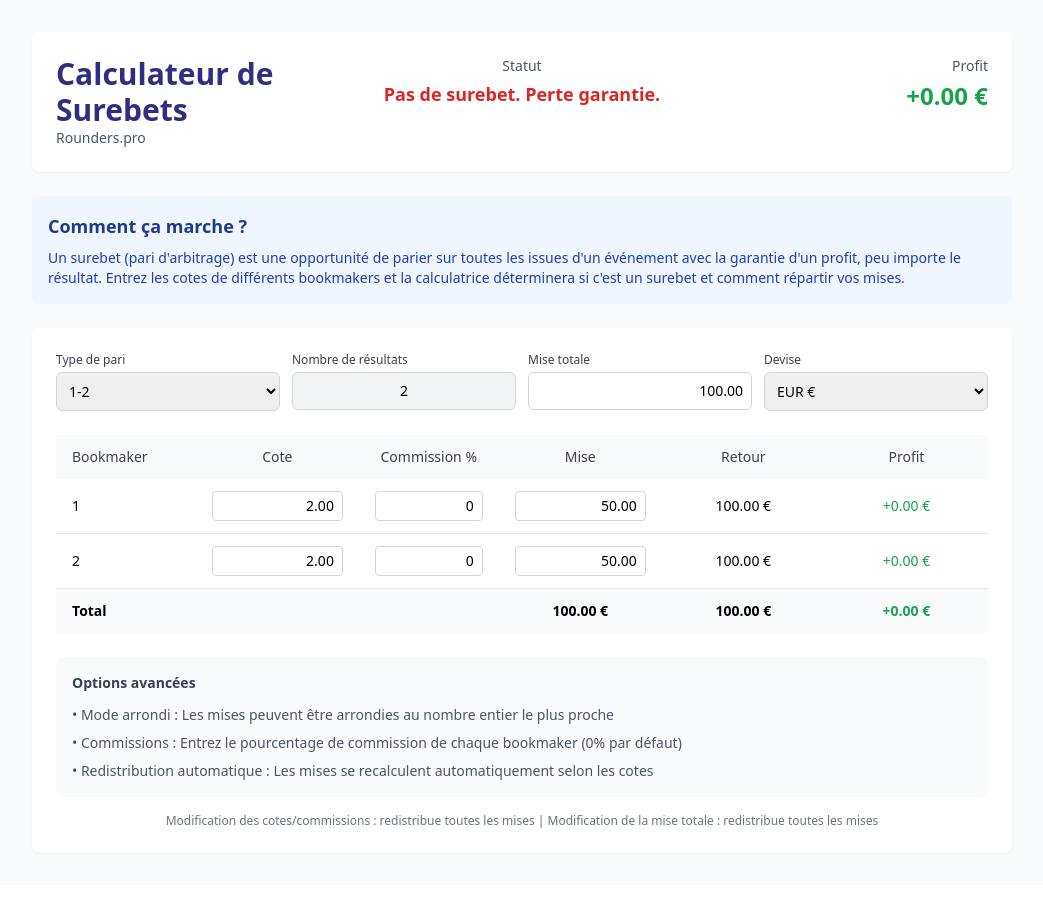
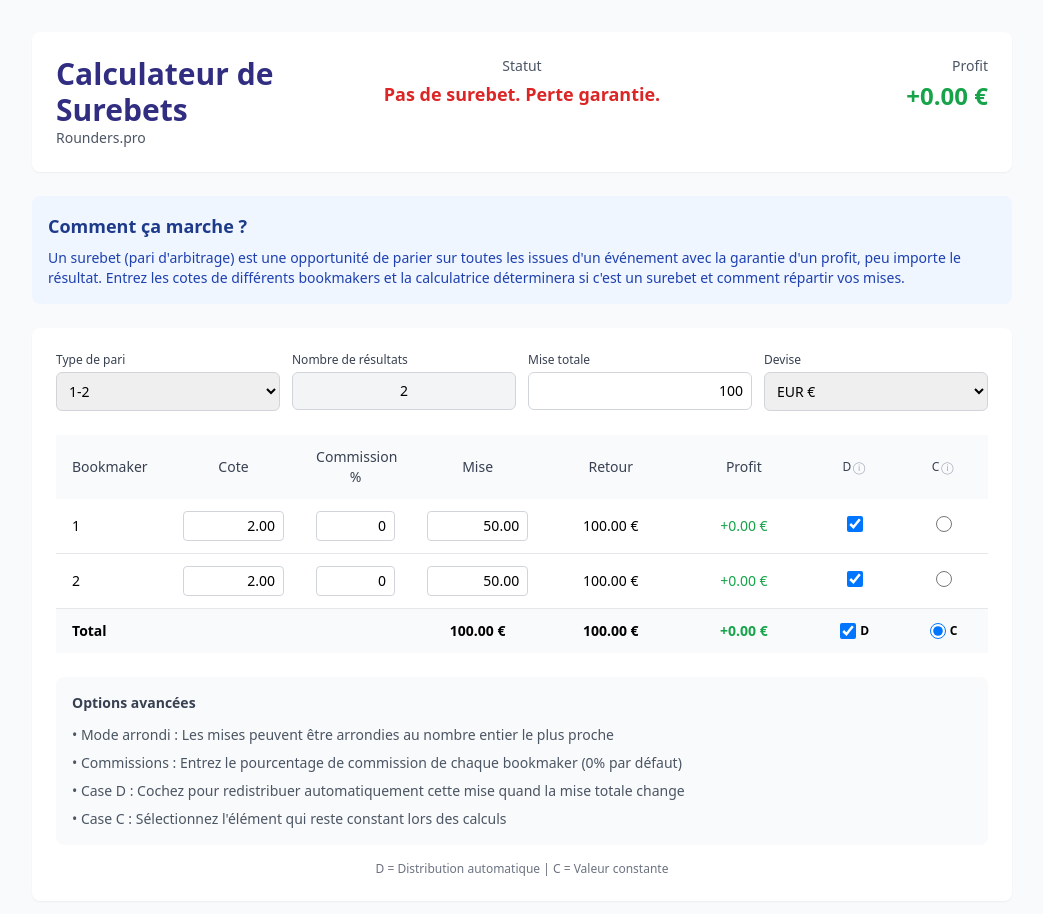
Before and after one commit to Web-Online-Concept/rounders-pro, a Next.js app: page /outils/surebet-calculatrice in a window 1280 px wide. Shown: the top 914 px of the page, without its empty margins (118-1161 px from the left). Before the commit the page ends 885 px from the top, so only its background shows below. Built offline with nearby package versions, Linux system fonts and the light colour scheme.

Commit message:
Update SurebetCalculator.js

```diff
--- a/app/outils/surebet-calculatrice/SurebetCalculator.js
+++ b/app/outils/surebet-calculatrice/SurebetCalculator.js
@@ -16,6 +16,15 @@ const SurebetCalculator = () => {
   const [stake1, setStake1] = useState('50.00');
   const [stake2, setStake2] = useState('50.00');
   const [stake3, setStake3] = useState('0.00');
+
+  // États pour les checkboxes D (Distribution)
+  const [distribute1, setDistribute1] = useState(true);
+  const [distribute2, setDistribute2] = useState(true);
+  const [distribute3, setDistribute3] = useState(true);
+  const [distributeAll, setDistributeAll] = useState(true);
+
+  // État pour le mode C (Constant) - par défaut sur sum
+  const [fixedMode, setFixedMode] = useState('sum');
 
   // Timers pour le debounce
   const oddsTimerRef = useRef(null);
@@ -101,7 +110,7 @@ const SurebetCalculator = () => {
     };
   };
 
-  // Redistribuer les mises selon la mise totale
+  // Redistribuer les mises selon la mise totale (seulement celles avec D coché)
   const redistributeStakes = () => {
     const total = parseFloat(totalStake) || 0;
     if (total <= 0) return;
@@ -122,25 +131,88 @@ const SurebetCalculator = () => {
     const adjOdds2 = o2 * (1 - c2 / 100);
     const adjOdds3 = outcomeCount === 3 ? o3 * (1 - c3 / 100) : 1;
 
-    // Somme des inverses
-    let sumInverse = 0;
-    if (adjOdds1 > 0) sumInverse += 1/adjOdds1;
-    if (adjOdds2 > 0) sumInverse += 1/adjOdds2;
-    if (outcomeCount === 3 && adjOdds3 > 0) sumInverse += 1/adjOdds3;
+    // Si C est sur sum, on redistribue selon D
+    if (fixedMode === 'sum') {
+      // Calculer les mises pour les paris avec D coché
+      const distributes = [distribute1, distribute2, outcomeCount === 3 ? distribute3 : false];
+      const currentStakes = [parseFloat(stake1) || 0, parseFloat(stake2) || 0, parseFloat(stake3) || 0];
+      const adjOdds = [adjOdds1, adjOdds2, adjOdds3];
 
-    if (sumInverse === 0) return;
+      // Calculer la somme des mises fixes (D décoché)
+      let fixedTotal = 0;
+      for (let i = 0; i < outcomeCount; i++) {
+        if (!distributes[i]) {
+          fixedTotal += currentStakes[i];
+        }
+      }
 
-    // Calcul des nouvelles mises pour avoir le même retour peu importe l'issue
-    const newStake1 = total * (1/adjOdds1) / sumInverse;
-    const newStake2 = total * (1/adjOdds2) / sumInverse;
-    const newStake3 = outcomeCount === 3 ? total * (1/adjOdds3) / sumInverse : 0;
+      // Reste à distribuer
+      const toDistribute = total - fixedTotal;
+      if (toDistribute < 0) return; // Pas assez pour couvrir les mises fixes
 
+      // Somme des inverses pour les mises à distribuer
+      let sumInverseDistribute = 0;
+      for (let i = 0; i < outcomeCount; i++) {
+        if (distributes[i] && adjOdds[i] > 0) {
+          sumInverseDistribute += 1 / adjOdds[i];
+        }
+      }
+
+      if (sumInverseDistribute === 0) return;
+
+      // Calculer et mettre à jour les mises
+      if (distribute1) {
+        const newStake1 = toDistribute * (1/adjOdds1) / sumInverseDistribute;
         setStake1(newStake1.toFixed(2));
+      }
+
+      if (distribute2) {
+        const newStake2 = toDistribute * (1/adjOdds2) / sumInverseDistribute;
         setStake2(newStake2.toFixed(2));
-    if (outcomeCount === 3) {
+      }
+
+      if (outcomeCount === 3 && distribute3) {
+        const newStake3 = toDistribute * (1/adjOdds3) / sumInverseDistribute;
         setStake3(newStake3.toFixed(2));
+      }
     } else {
-      setStake3('0.00');
+      // Si C est sur une mise spécifique, cette mise reste fixe
+      // et on redistribue les autres selon leurs cotes
+      const fixedStakeIndex = parseInt(fixedMode) - 1;
+      const fixedStake = fixedStakeIndex === 0 ? parseFloat(stake1) || 0
+                       : fixedStakeIndex === 1 ? parseFloat(stake2) || 0
+                       : parseFloat(stake3) || 0;
+
+      const remainingTotal = total - fixedStake;
+      if (remainingTotal < 0) return;
+
+      // Redistribuer le reste entre les autres mises
+      const adjOddsArray = [adjOdds1, adjOdds2, adjOdds3];
+      let sumInverseOthers = 0;
+
+      for (let i = 0; i < outcomeCount; i++) {
+        if (i !== fixedStakeIndex && adjOddsArray[i] > 0) {
+          sumInverseOthers += 1 / adjOddsArray[i];
+        }
+      }
+
+      if (sumInverseOthers === 0) return;
+
+      // Mettre à jour les mises (sauf celle qui est fixe)
+      if (fixedStakeIndex !== 0) {
+        const newStake1 = remainingTotal * (1/adjOdds1) / sumInverseOthers;
+        setStake1(newStake1.toFixed(2));
+      }
+
+      if (fixedStakeIndex !== 1) {
+        const newStake2 = remainingTotal * (1/adjOdds2) / sumInverseOthers;
+        setStake2(newStake2.toFixed(2));
+      }
+
+      if (outcomeCount === 3 && fixedStakeIndex !== 2) {
+        const newStake3 = remainingTotal * (1/adjOdds3) / sumInverseOthers;
+        setStake3(newStake3.toFixed(2));
+      }
     }
   };
 
@@ -164,7 +236,8 @@ const SurebetCalculator = () => {
   // PAS DE REDISTRIBUTION quand on change une mise manuellement
   const handleStakeChange = (setter, value) => {
     setter(value);
-    // On met à jour SEULEMENT la mise concernée, sans redistribuer
+    // Si C = sum, on ne redistribue pas les autres mises
+    // Si C != sum, on recalcule la mise totale dans le useEffect
   };
 
   const handleTotalStakeChange = (value) => {
@@ -175,14 +248,34 @@ const SurebetCalculator = () => {
     }, 300);
   };
 
+  // Gestion du checkbox "tous" pour D
+  const handleDistributeAllChange = (checked) => {
+    setDistributeAll(checked);
+    setDistribute1(checked);
+    setDistribute2(checked);
+    if (getOutcomeCount() === 3) {
+      setDistribute3(checked);
+    }
+  };
+
   // Mise à jour de la mise totale quand les mises individuelles changent
   useEffect(() => {
+    // Si C = sum est sélectionné, la mise totale reste fixe
+    // Sinon, elle se recalcule comme la somme des mises
+    if (fixedMode !== 'sum') {
       const s1 = parseFloat(stake1) || 0;
       const s2 = parseFloat(stake2) || 0;
       const s3 = getOutcomeCount() === 3 ? (parseFloat(stake3) || 0) : 0;
       const newTotal = s1 + s2 + s3;
       setTotalStake(newTotal.toFixed(2));
-  }, [stake1, stake2, stake3, betType]);
+    }
+  }, [stake1, stake2, stake3, betType, fixedMode]);
+
+  // Mise à jour du checkbox "tous" quand les checkboxes individuels changent
+  useEffect(() => {
+    const allChecked = distribute1 && distribute2 && (getOutcomeCount() === 2 || distribute3);
+    setDistributeAll(allChecked);
+  }, [distribute1, distribute2, distribute3, betType]);
 
   // Ajuster les mises au changement de type de pari
   useEffect(() => {
@@ -190,6 +283,7 @@ const SurebetCalculator = () => {
       setStake3('0.00');
       setOdds3('2.00');
       setCommission3('0');
+      setDistribute3(true);
     }
     redistributeStakes();
   }, [betType]);
@@ -198,6 +292,14 @@ const SurebetCalculator = () => {
   useEffect(() => {
     redistributeStakes();
   }, []);
+
+  // Quand on change le mode fixe
+  useEffect(() => {
+    if (fixedMode === 'sum') {
+      // Si on passe en mode C=sum, recalculer les mises selon la mise totale actuelle
+      redistributeStakes();
+    }
+  }, [fixedMode]);
 
   // Nettoyage des timers
   useEffect(() => {
@@ -300,12 +402,14 @@ const SurebetCalculator = () => {
           <div className="overflow-x-auto">
             <table className="w-full table-fixed">
               <colgroup>
+                <col className="w-16 sm:w-20" />
                 <col className="w-20 sm:w-24" />
-                <col className="w-24 sm:w-28" />
+                <col className="w-16 sm:w-20" />
                 <col className="w-20 sm:w-24" />
-                <col className="w-24 sm:w-28" />
-                <col className="w-24 sm:w-28" />
-                <col className="w-24 sm:w-28" />
+                <col className="w-20 sm:w-24" />
+                <col className="w-20 sm:w-24" />
+                <col className="w-12 sm:w-16" />
+                <col className="w-12 sm:w-16" />
               </colgroup>
               <thead>
                 <tr className="bg-gray-50">
@@ -315,6 +419,18 @@ const SurebetCalculator = () => {
                   <th className="px-2 sm:px-4 py-3 text-center text-xs sm:text-sm font-medium text-gray-700">Mise</th>
                   <th className="px-2 sm:px-4 py-3 text-center text-xs sm:text-sm font-medium text-gray-700">Retour</th>
                   <th className="px-2 sm:px-4 py-3 text-center text-xs sm:text-sm font-medium text-gray-700">Profit</th>
+                  <th className="px-1 sm:px-2 py-3 text-center text-xs font-medium text-gray-700">
+                    D
+                    <abbr className="inline-block w-4 h-4 text-xs text-gray-400 no-underline cursor-help" title="Les paris pour lesquels le bénéfice sera distribué">
+                      ⓘ
+                    </abbr>
+                  </th>
+                  <th className="px-1 sm:px-2 py-3 text-center text-xs font-medium text-gray-700">
+                    C
+                    <abbr className="inline-block w-4 h-4 text-xs text-gray-400 no-underline cursor-help" title="Quantité fixe">
+                      ⓘ
+                    </abbr>
+                  </th>
                 </tr>
               </thead>
               <tbody>
@@ -350,6 +466,24 @@ const SurebetCalculator = () => {
                   <td className={`px-2 sm:px-4 py-3 text-center font-medium text-sm ${results.profits[0] >= 0 ? 'text-green-600' : 'text-red-600'}`}>
                     {results.profits[0] >= 0 ? '+' : ''}{results.profits[0].toFixed(2)} {symbol}
                   </td>
+                  <td className="px-1 sm:px-2 py-3 text-center">
+                    <input
+                      type="checkbox"
+                      checked={distribute1}
+                      onChange={(e) => setDistribute1(e.target.checked)}
+                      className="w-4 h-4"
+                    />
+                  </td>
+                  <td className="px-1 sm:px-2 py-3 text-center">
+                    <input
+                      type="radio"
+                      name="fixed"
+                      value="1"
+                      checked={fixedMode === '1'}
+                      onChange={(e) => setFixedMode(e.target.value)}
+                      className="w-4 h-4"
+                    />
+                  </td>
                 </tr>
                 <tr className="border-b">
                   <td className="px-2 sm:px-4 py-3 text-xs sm:text-sm">{labels[1]}</td>
@@ -383,6 +517,24 @@ const SurebetCalculator = () => {
                   <td className={`px-2 sm:px-4 py-3 text-center font-medium text-sm ${results.profits[1] >= 0 ? 'text-green-600' : 'text-red-600'}`}>
                     {results.profits[1] >= 0 ? '+' : ''}{results.profits[1].toFixed(2)} {symbol}
                   </td>
+                  <td className="px-1 sm:px-2 py-3 text-center">
+                    <input
+                      type="checkbox"
+                      checked={distribute2}
+                      onChange={(e) => setDistribute2(e.target.checked)}
+                      className="w-4 h-4"
+                    />
+                  </td>
+                  <td className="px-1 sm:px-2 py-3 text-center">
+                    <input
+                      type="radio"
+                      name="fixed"
+                      value="2"
+                      checked={fixedMode === '2'}
+                      onChange={(e) => setFixedMode(e.target.value)}
+                      className="w-4 h-4"
+                    />
+                  </td>
                 </tr>
                 {outcomeCount === 3 && (
                   <tr className="border-b">
@@ -407,7 +559,7 @@ const SurebetCalculator = () => {
                       <input
                         type="text"
                         value={stake3}
-                        onChange={(e) => handleStakeChange(setStake3, e.target.value, 3)}
+                        onChange={(e) => handleStakeChange(setStake3, e.target.value)}
                         className="w-full px-2 py-1 border border-gray-300 rounded text-right text-sm"
                       />
                     </td>
@@ -416,6 +568,24 @@ const SurebetCalculator = () => {
                     </td>
                     <td className={`px-2 sm:px-4 py-3 text-center font-medium text-sm ${results.profits[2] >= 0 ? 'text-green-600' : 'text-red-600'}`}>
                       {results.profits[2] >= 0 ? '+' : ''}{results.profits[2].toFixed(2)} {symbol}
+                    </td>
+                    <td className="px-1 sm:px-2 py-3 text-center">
+                      <input
+                        type="checkbox"
+                        checked={distribute3}
+                        onChange={(e) => setDistribute3(e.target.checked)}
+                        className="w-4 h-4"
+                      />
+                    </td>
+                    <td className="px-1 sm:px-2 py-3 text-center">
+                      <input
+                        type="radio"
+                        name="fixed"
+                        value="3"
+                        checked={fixedMode === '3'}
+                        onChange={(e) => setFixedMode(e.target.value)}
+                        className="w-4 h-4"
+                      />
                     </td>
                   </tr>
                 )}
@@ -430,6 +600,30 @@ const SurebetCalculator = () => {
                   <td className={`px-2 sm:px-4 py-3 text-center text-sm ${results.minProfit >= 0 ? 'text-green-600' : 'text-red-600'}`}>
                     {results.minProfit >= 0 ? '+' : ''}{results.minProfit.toFixed(2)} {symbol}
                   </td>
+                  <td className="px-1 sm:px-2 py-3 text-center">
+                    <div className="flex items-center justify-center gap-1">
+                      <input
+                        type="checkbox"
+                        checked={distributeAll}
+                        onChange={(e) => handleDistributeAllChange(e.target.checked)}
+                        className="w-4 h-4"
+                      />
+                      <strong className="text-xs hidden sm:inline">D</strong>
+                    </div>
+                  </td>
+                  <td className="px-1 sm:px-2 py-3 text-center">
+                    <div className="flex items-center justify-center gap-1">
+                      <input
+                        type="radio"
+                        name="fixed"
+                        value="sum"
+                        checked={fixedMode === 'sum'}
+                        onChange={(e) => setFixedMode(e.target.value)}
+                        className="w-4 h-4"
+                      />
+                      <strong className="text-xs hidden sm:inline">C</strong>
+                    </div>
+                  </td>
                 </tr>
               </tbody>
             </table>
@@ -441,13 +635,14 @@ const SurebetCalculator = () => {
             <div className="space-y-2 text-xs sm:text-sm text-gray-600">
               <p>• Mode arrondi : Les mises peuvent être arrondies au nombre entier le plus proche</p>
               <p>• Commissions : Entrez le pourcentage de commission de chaque bookmaker (0% par défaut)</p>
-              <p>• Redistribution automatique : Les mises se recalculent automatiquement selon les cotes</p>
+              <p>• Case D : Cochez pour redistribuer automatiquement cette mise quand la mise totale change</p>
+              <p>• Case C : Sélectionnez l'élément qui reste constant lors des calculs</p>
             </div>
           </div>
 
           {/* Help text */}
           <div className="mt-4 text-xs text-gray-500 text-center">
-            Modification des cotes/commissions : redistribue toutes les mises | Modification de la mise totale : redistribue toutes les mises
+            D = Distribution automatique | C = Valeur constante
           </div>
         </div>
       </div>
```
Lines whose indentation alone changed are shown as unchanged.
